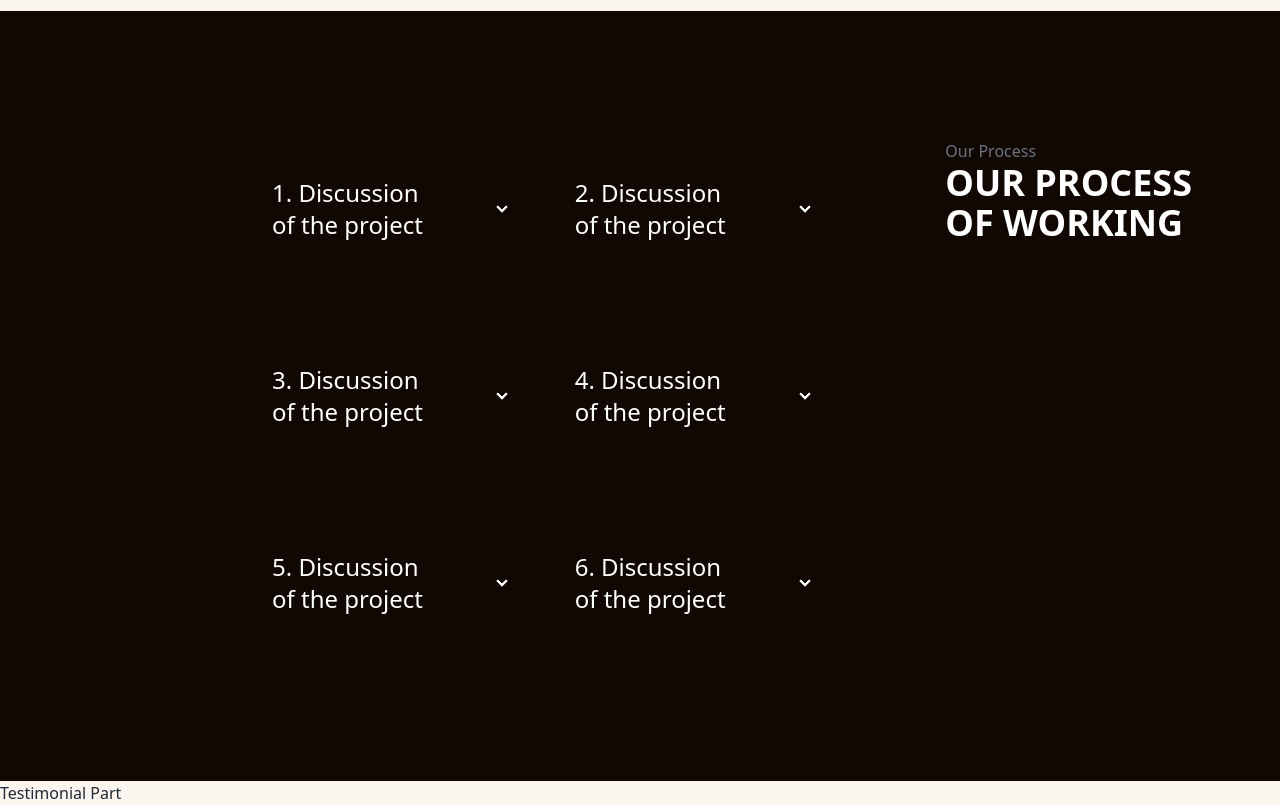
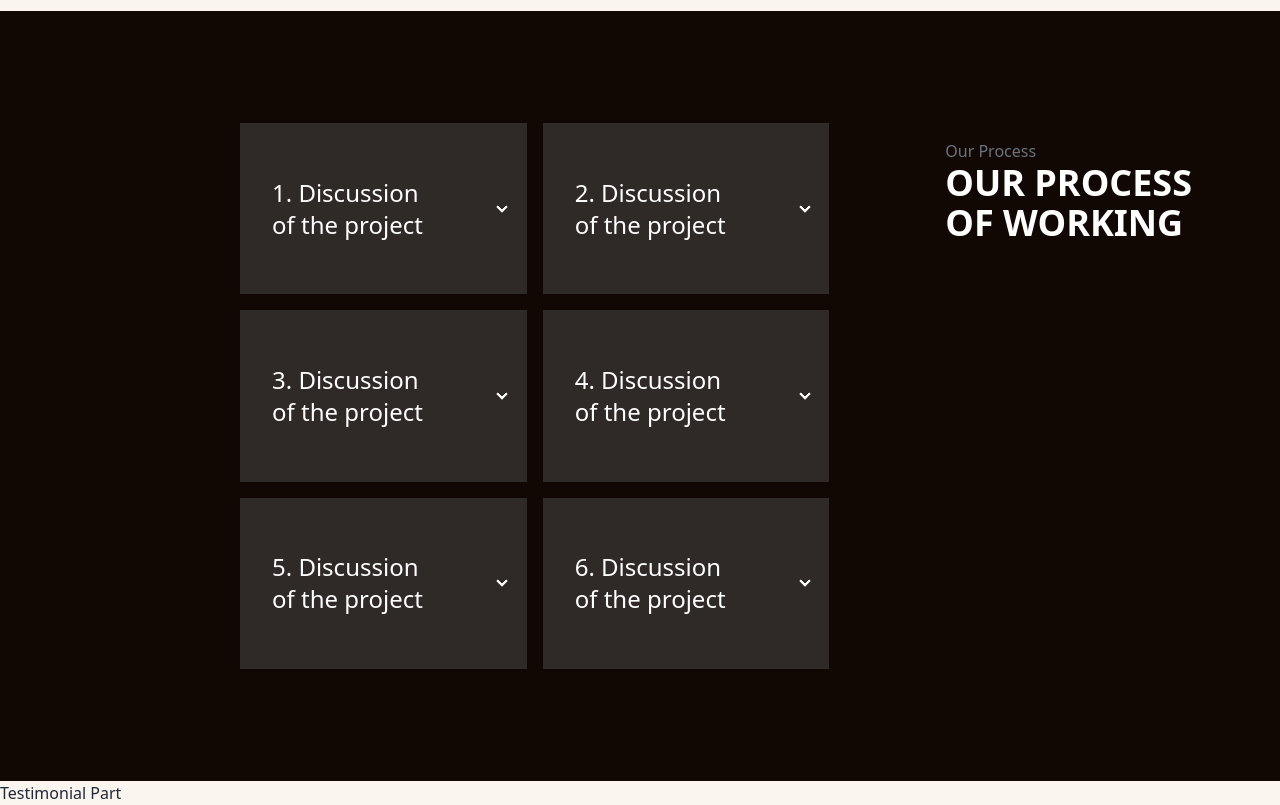
Before and after one commit to Mostakin-Ahamed/Bexon, a React (Vite) app: page / in a window 1280 px wide. Shown: the part 4120-4925 px from the top of the page. Built offline with nearby package versions, Linux system fonts and the light colour scheme.

Commit message:
accordion bg color issue remaining

```diff
--- /dev/null
+++ b/src/Components/Accordion/Accordion.css
@@ -0,0 +1,6 @@
+div:focus{
+    background-color: yellow ;
+}
+div:active{
+    background-color: red;
+}
--- a/src/Components/Accordion/Accordion.jsx
+++ b/src/Components/Accordion/Accordion.jsx
@@ -1,6 +1,14 @@
+import { useState } from "react";
+
 
 
 const Accordion = () => {
+
+    const [active, setActive]= useState(false);
+    const handleClick= ()=>{
+        setActive(!active)
+    }
+
     return (
         <div className="bg-[#110804] lg:flex sm:flex-row-reverse h-[770px] text-white">
             <div className="lg:w-1/2 lg:pt-32 pl-7 lg:flex justify-center ">
@@ -10,7 +18,7 @@ const Accordion = () => {
                 </div>
             </div>
             <div className="lg:w-2/3 lg:ml-60 lg:py-28 lg:grid lg:grid-cols-2 gap-4">
-                <div className="collapse items-center  collapse-arrow ">
+                <div tabIndex='1' onClick={handleClick} style={{backgroundColor:active?'#110804':'#2F2927'}} className="collapse bg-inherit accordionItem items-center rounded-none collapse-arrow ">
                     <input type="radio" name="my-accordion-2" />
                     <div className="collapse-title">
                         <p className="collapse-title text-2xl font-medium">1. Discussion of the project </p>
@@ -19,7 +27,7 @@ const Accordion = () => {
                         <p>Saving World with Good Designs. Because your satisfaction is everything. Check out our latest design of website and see how it is.</p>
                     </div>
                 </div>
-                <div className="collapse items-center  collapse-arrow ">
+                <div onClick={handleClick} style={{backgroundColor:active? '#110804':'#2F2927'}}className="collapse bg-inherit items-center rounded-none collapse-arrow ">
                     <input type="radio" name="my-accordion-2" />
                     <div className="collapse-title">
                         <p className="collapse-title text-2xl font-medium">2. Discussion of the project </p>
@@ -28,7 +36,7 @@ const Accordion = () => {
                         <p>Saving World with Good Designs. Because your satisfaction is everything. Check out our latest design of website and see how it is.</p>
                     </div>
                 </div>
-                <div className="collapse  items-center collapse-arrow ">
+                <div  onClick={handleClick} style={{backgroundColor:active?'#110804':'#2F2927'}} className="collapse  items-center bg-inherit rounded-none collapse-arrow ">
                     <input type="radio" name="my-accordion-2" />
                     <div className="collapse-title">
                         <p className="collapse-title text-2xl font-medium">3. Discussion of the project </p>
@@ -37,7 +45,7 @@ const Accordion = () => {
                         <p>Saving World with Good Designs. Because your satisfaction is everything. Check out our latest design of website and see how it is.</p>
                     </div>
                 </div>
-                <div className="collapse  items-center  collapse-arrow ">
+                <div  onClick={handleClick} style={{backgroundColor:active?'#110804':'#2F2927'}} className="collapse  items-center bg-inherit rounded-none collapse-arrow ">
                     <input type="radio" name="my-accordion-2" />
                     <div className="collapse-title">
                         <p className="collapse-title text-2xl font-medium">4. Discussion of the project </p>
@@ -46,7 +54,7 @@ const Accordion = () => {
                         <p>Saving World with Good Designs. Because your satisfaction is everything. Check out our latest design of website and see how it is.</p>
                     </div>
                 </div>
-                <div className="collapse  items-center   collapse-arrow ">
+                <div  onClick={handleClick} style={{backgroundColor:active?'#110804':'#2F2927'}} className="collapse  items-center bg-inherit rounded-none  collapse-arrow ">
                     <input type="radio" name="my-accordion-2" />
                     <div className="collapse-title">
                         <p className="collapse-title text-2xl font-medium">5. Discussion of the project </p>
@@ -55,7 +63,7 @@ const Accordion = () => {
                         <p>Saving World with Good Designs. Because your satisfaction is everything. Check out our latest design of website and see how it is.</p>
                     </div>
                 </div>
-                <div className="collapse  items-center  collapse-arrow ">
+                <div  onClick={handleClick} style={{backgroundColor:active?'#110804':'#2F2927'}} className="collapse  items-center bg-inherit rounded-none collapse-arrow ">
                     <input type="radio" name="my-accordion-2" />
                     <div className="collapse-title">
                         <p className="collapse-title text-2xl font-medium">6. Discussion of the project </p>
```
